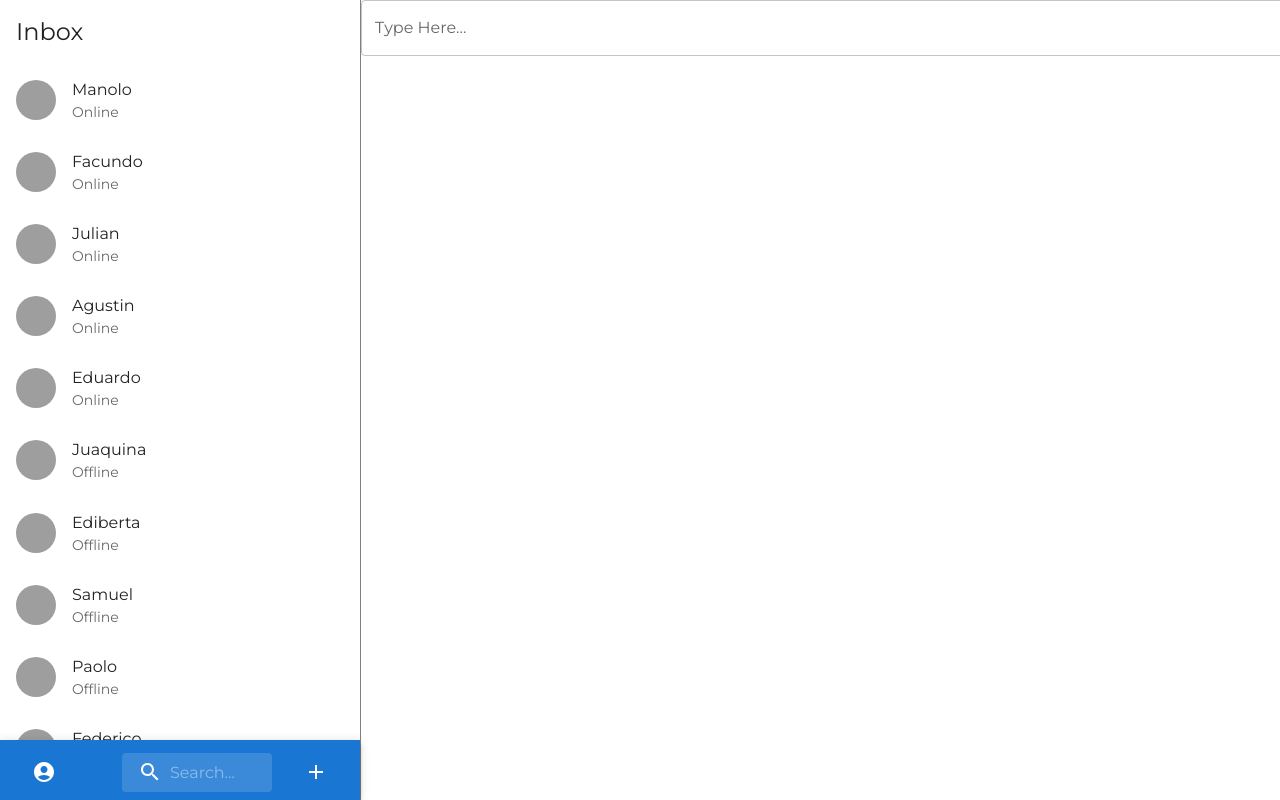
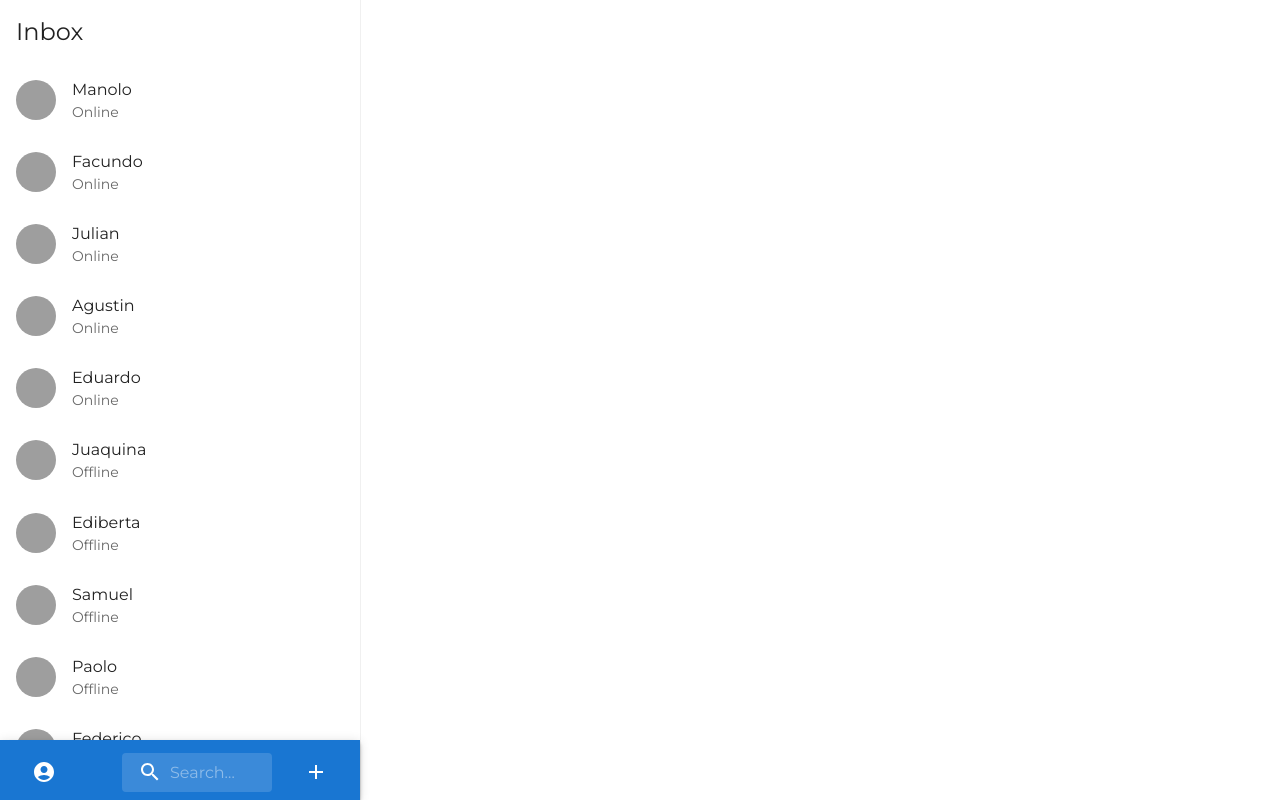
Before and after one commit to IvanR-C/chat-app, a React (Create React App) app in the folder client/: page /Chat in a window 1280 px wide. Shown: the top 800 px of the page. Built offline with nearby package versions, Linux system fonts and the light colour scheme; grey boxes are pictures that could not be loaded.

Commit message:
remove horizontal overflow

```diff
--- a/client/src/components/ChatBox.jsx
+++ b/client/src/components/ChatBox.jsx
@@ -12,14 +12,28 @@ const ChatBox = () => {
   return (
     <Box
       sx={{
-        width: "100%",
+        display: "flex",
+        flexDirection: "row",
+        alignItems: "flex-end",
         backgroundColor: "#ffffff",
         borderLeft: "1px solid",
-        borderColor: "#808080",
+        borderColor: "#f0f0f0",
       }}
     >
-      <TextField sx={{width: "100%", top: "auto", position: "fixed"}} id="outlined-basic" label="Type Here..."  />
+      <TextField
+        sx={{
 
+          padding: "4px",
+          "& .MuiFilledInput-root": {
+            borderRadius: "5px",
+            backgroundColor: "#d4d4d4"
+          },
+        }}
+        id="filled-basic"
+        variant="filled"
+        fullWidth
+        InputProps={{ disableUnderline: true }}
+      />
     </Box>
   );
 };
--- a/client/src/components/Contacts.jsx
+++ b/client/src/components/Contacts.jsx
@@ -145,7 +145,7 @@ export default function Contacts() {
   return (
     <React.Fragment>
       <CssBaseline />
-      <Paper square sx={{minHeight:"100vh", minWidth: "360px", pb: "50px" }}>
+      <Paper square sx={{ minHeight:"100vh", width: "360px", pb: "50px" }}>
         <Typography
           variant="h5"
           gutterBottom
--- a/client/src/containers/Chat.jsx
+++ b/client/src/containers/Chat.jsx
@@ -11,9 +11,8 @@ import ChatBox from '../components/ChatBox'
 const Chat = () => {
 
     return(
-        <Box sx={{minHeight: "100vh", minWidth: "100vh", display:"flex"}}>
+        <Box sx={{ display:"grid", gridTemplateColumns: "1fr 3fr"}}>
             <CssBaseline/>
-
             <Contacts/>
             <ChatBox/>
 
```
